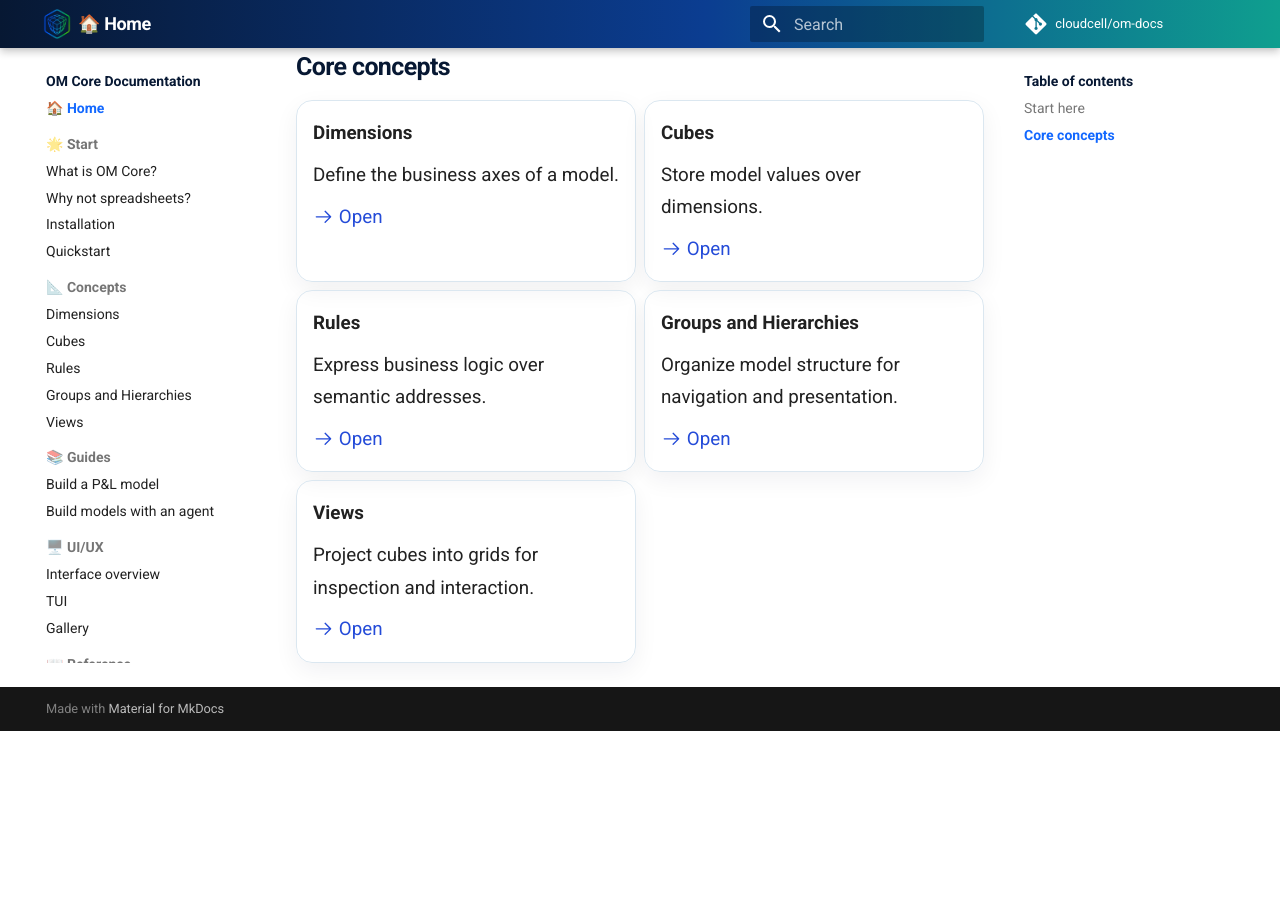
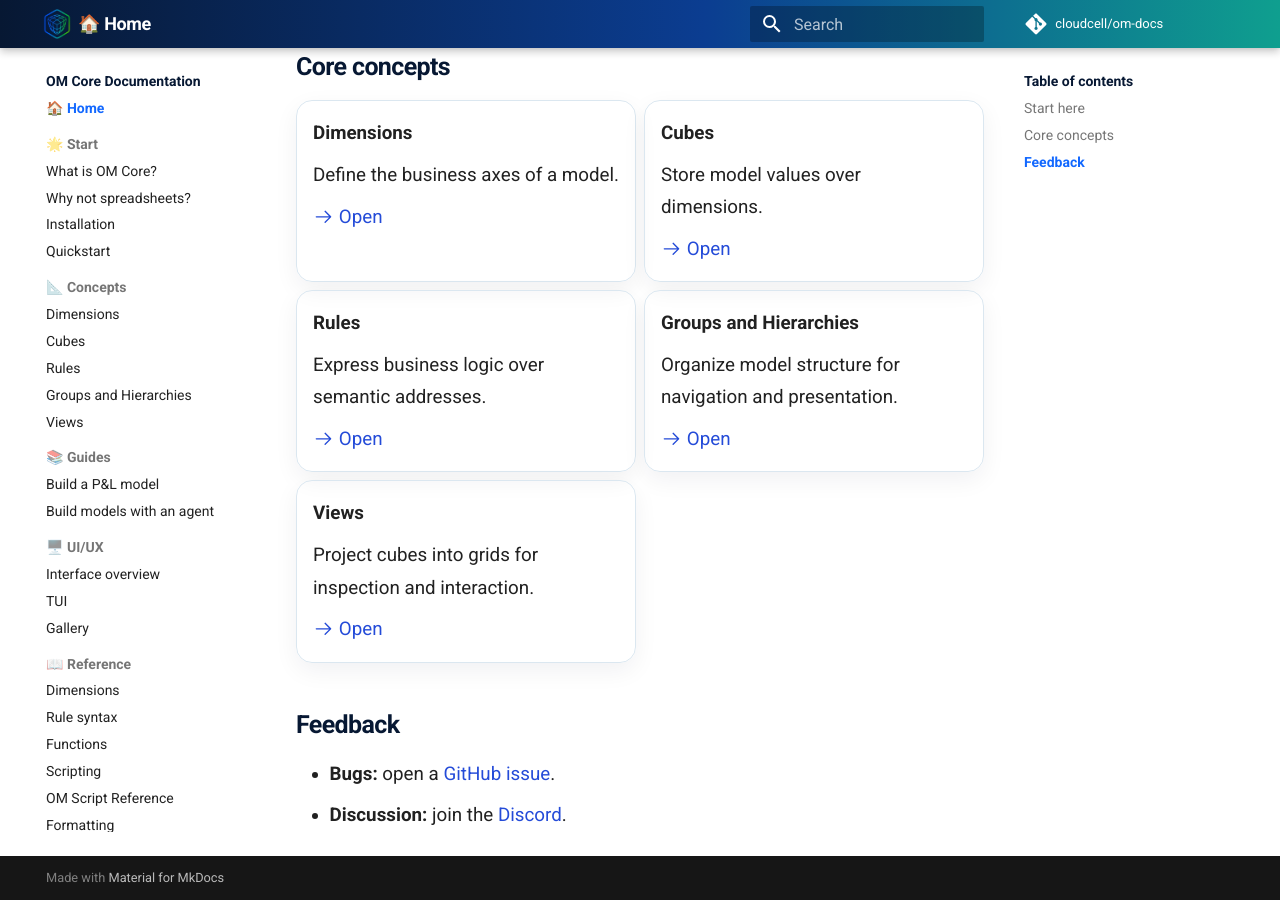
Before and after one commit to cloudcell/om-docs, an MkDocs documentation site: the page built from docs/index.md, in a window 1280 px wide and 900 px high, scrolled down 1227 px. Built offline with MkDocs 1.6.1 and Material for MkDocs 9.7.7, drawn with Linux system fonts in a browser that asks for light colours; comment, search, counter and statistics services are not loaded; before the commit the page ends 1958 px from its top, so only the background shows below that.

Commit message:
docs: add feedback section with GitHub issues and Discord links to homepage
Add Feedback section to index.md with links to GitHub issues for bug reports and Discord for discussion.

```diff
--- a/docs/index.md
+++ b/docs/index.md
@@ -75,4 +75,10 @@ Instead of treating the spreadsheet grid as the model, OM Core represents the mo
     [:octicons-arrow-right-24: Open](concepts/views.md)
 
 </div>
+
+## Feedback
+
+- **Bugs:** open a [GitHub issue](https://github.com/cloudcell/om-docs/issues).
+- **Discussion:** join the [Discord](https://discord.gg/GfU5ypAbaD).
+
 <!-- markdownlint-enable -->
```
